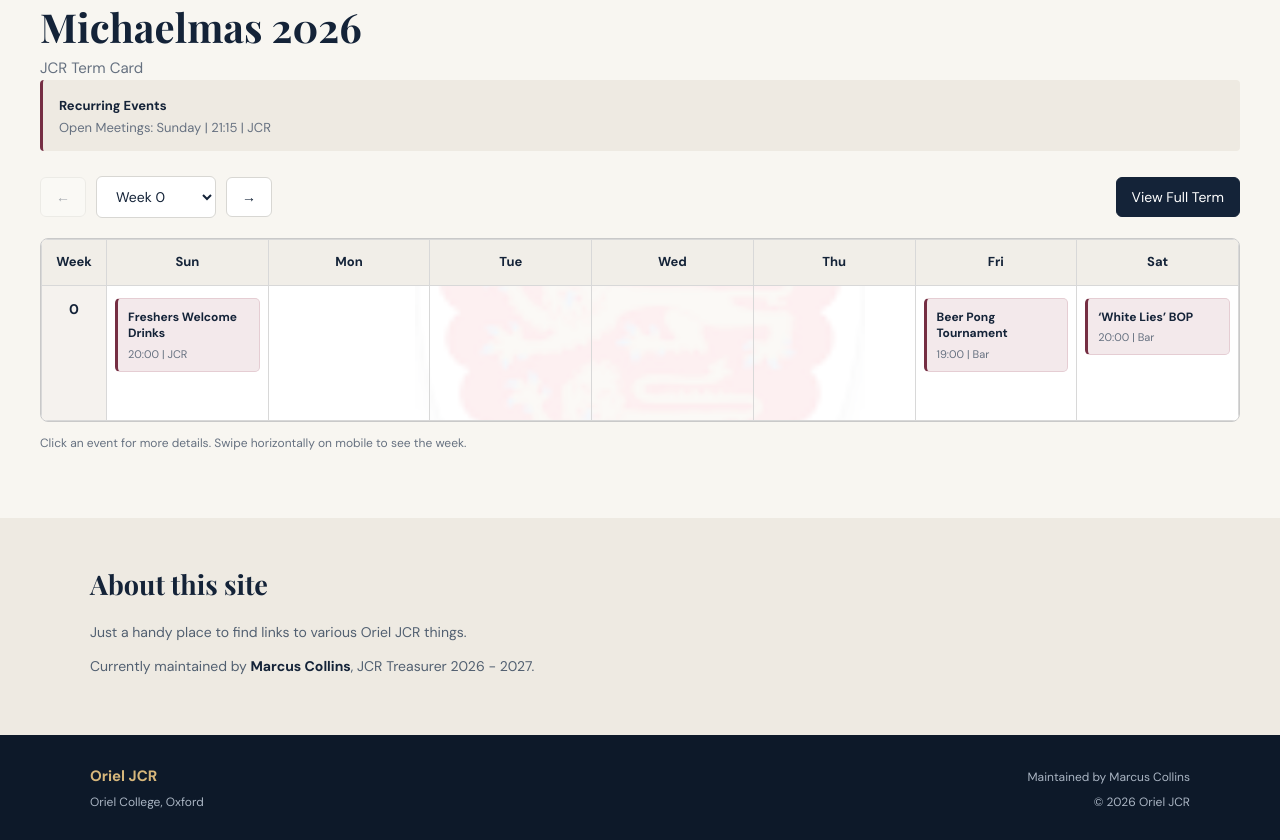
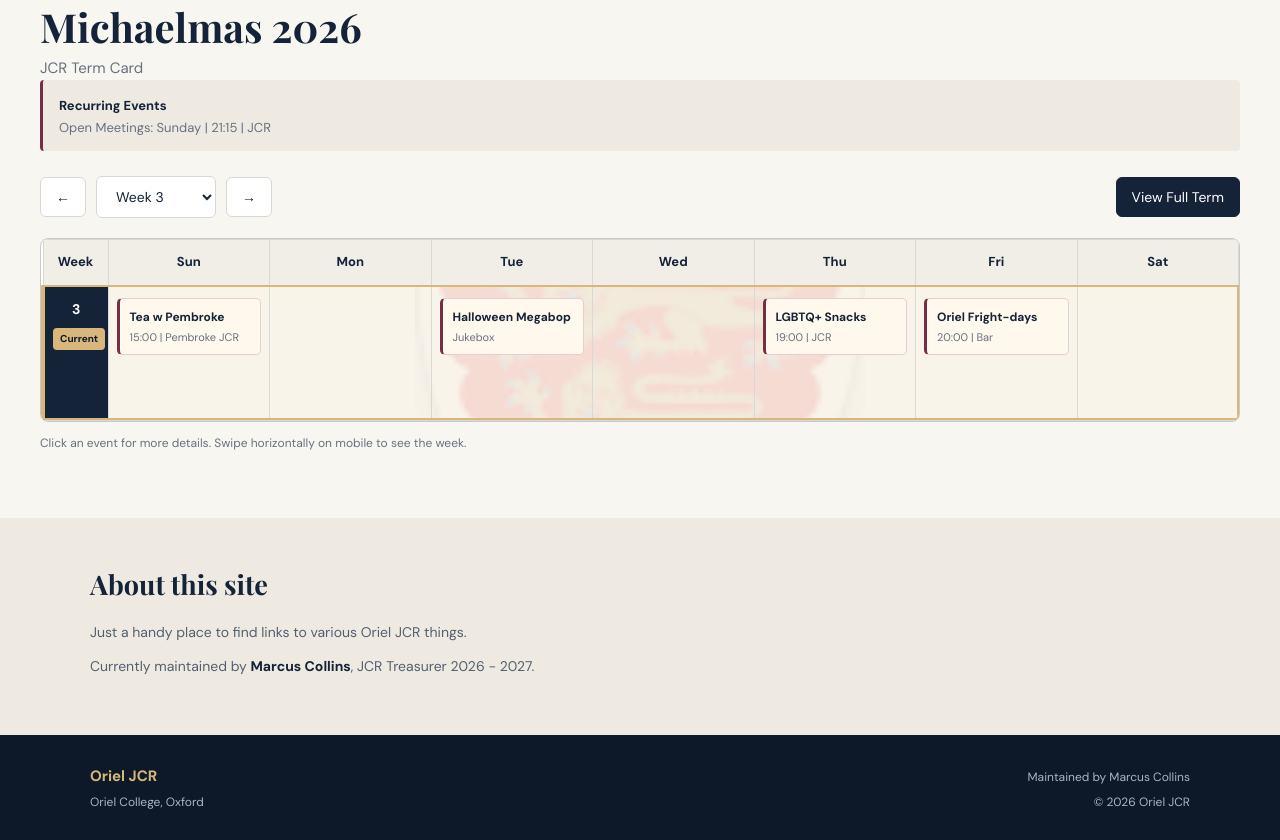
Before and after one commit to orieljcrtreasurer/oriel-jcr, a plain HTML site: page index.html in a window 1280 px wide. Shown: the part 748-1588 px from the top of the page. Drawn offline with nearby package versions, Linux system fonts and the light colour scheme.

Commit message:
Add current week highlighting and calculate current week from events.json

```diff
--- a/events.json
+++ b/events.json
@@ -2,6 +2,7 @@
 {
   "term": "Michaelmas",
   "year": 2026,
+  "startDate": "2026-10-04",
   "recurringEvents": [
     {
       "title": "Open Meetings",
--- a/script.js
+++ b/script.js
@@ -82,7 +82,51 @@ document.addEventListener("DOMContentLoaded", () => {
   let events = [];
 
   let currentWeek = 0;
+  let actualCurrentWeek = null;
   let fullTermView = false;
+
+  // Calculate the current Oxford term week
+  function calculateCurrentWeek(startDate) {
+
+    // Get today's date in UK time
+    const todayString = new Intl.DateTimeFormat("en-CA", {
+      timeZone: "Europe/London",
+      year: "numeric",
+      month: "2-digit",
+      day: "2-digit"
+    }).format(new Date());
+
+    const [year, month, day] = todayString
+      .split("-")
+      .map(Number);
+
+    const [startYear, startMonth, startDay] = startDate
+      .split("-")
+      .map(Number);
+
+    // Compare calendar dates rather than timestamps
+    // to avoid daylight saving time issues
+    const todayUTC = Date.UTC(year, month - 1, day);
+
+    const startUTC = Date.UTC(
+      startYear,
+      startMonth - 1,
+      startDay
+    );
+
+    const daysSinceStart = Math.floor(
+      (todayUTC - startUTC) / 86400000
+    );
+
+    const week = Math.floor(daysSinceStart / 7);
+
+    // null means outside Weeks 0-8
+    if (week < 0 || week > 8) {
+      return null;
+    }
+
+    return week;
+  }
 
   // ========================================
   // LOAD EVENTS FROM JSON
@@ -92,14 +136,10 @@ document.addEventListener("DOMContentLoaded", () => {
 
     try {
 
-      const response = await fetch("events.json", {
-        cache: "no-cache"
-      });
+      const response = await fetch("events.json", {cache: "no-cache"});
 
       if (!response.ok) {
-        throw new Error(
-          `Failed to load events: ${response.status}`
-        );
+        throw new Error(`Failed to load events: ${response.status}`);
       }
 
       const data = await response.json();
@@ -109,6 +149,28 @@ document.addEventListener("DOMContentLoaded", () => {
       }
 
       events = data.events;
+
+      // Work out the current week from events.json
+      actualCurrentWeek = data.startDate
+        ? calculateCurrentWeek(data.startDate)
+        : null;
+
+      // Automatically open the current week
+      if (actualCurrentWeek !== null) {
+        currentWeek = actualCurrentWeek;
+      } else {
+        // Before term: Week 0
+        // After term: Week 8
+        const todayString = new Intl.DateTimeFormat("en-CA", {
+          timeZone: "Europe/London",
+          year: "numeric",
+          month: "2-digit",
+          day: "2-digit"
+        }).format(new Date());
+
+        currentWeek = todayString < data.startDate ? 0 : 8;
+      }
+
 
       // Update term heading
       const termHeading = document.querySelector(
@@ -163,6 +225,33 @@ document.addEventListener("DOMContentLoaded", () => {
       }
 
       renderTermCard();
+
+
+      // Recheck the current week periodically
+      setInterval(() => {
+
+        const startDate = termStartDate;
+
+        if (!startDate) return;
+
+        const newWeek = calculateCurrentWeek(startDate);
+
+        if (newWeek !== actualCurrentWeek) {
+
+          const wasShowingCurrentWeek =
+            currentWeek === actualCurrentWeek;
+
+          actualCurrentWeek = newWeek;
+
+          if (wasShowingCurrentWeek && newWeek !== null) {
+            currentWeek = newWeek;
+          }
+
+          renderTermCard();
+        }
+
+      }, 60000);
+
 
     } catch (error) {
 
@@ -239,9 +328,27 @@ document.addEventListener("DOMContentLoaded", () => {
 
     const row = document.createElement("tr");
 
+    // Highlight the current week
+    if (weekNumber === actualCurrentWeek) {
+      row.classList.add("current-week");
+    }
+
+
     const weekCell = document.createElement("th");
     weekCell.scope = "row";
     weekCell.textContent = weekNumber;
+
+    // Add a label to the current week
+    if (weekNumber === actualCurrentWeek) {
+
+      const badge = document.createElement("span");
+
+      badge.className = "current-week-badge";
+      badge.textContent = "Current";
+
+      weekCell.appendChild(badge);
+    }
+
 
     row.appendChild(weekCell);
 
--- a/style.css
+++ b/style.css
@@ -603,6 +603,62 @@ a {
   }
 }
 
+
+/* =========================================
+   CURRENT WEEK HIGHLIGHTING
+   ========================================= */
+
+/* Highlight the current week's cells */
+
+.termcard-table tbody tr.current-week td {
+  background: rgba(215, 183, 123, 0.16);
+}
+
+/* Current week number */
+
+.termcard-table tbody tr.current-week th {
+  background: var(--navy);
+  color: white;
+  border-left: 4px solid var(--gold);
+}
+
+/* Current week badge */
+
+.current-week-badge {
+  display: block;
+  width: fit-content;
+  margin: 8px auto 0;
+  padding: 3px 7px;
+
+  background: var(--gold);
+  color: var(--navy-dark);
+
+  border-radius: 4px;
+
+  font-family: 'DM Sans', sans-serif;
+  font-size: 10px;
+  font-weight: 700;
+}
+
+/* Make the current row stand out */
+
+.termcard-table tbody tr.current-week {
+  outline: 2px solid var(--gold);
+  outline-offset: -2px;
+}
+
+/* Keep event cards readable */
+
+.termcard-table tbody tr.current-week .term-event {
+  background: #fff8ec;
+  border-left-color: var(--burgundy);
+}
+
+.termcard-table tbody tr.current-week .term-event:hover {
+  background: #f7e8c8;
+}
+
+
 /* About */
 
 .about {
```
